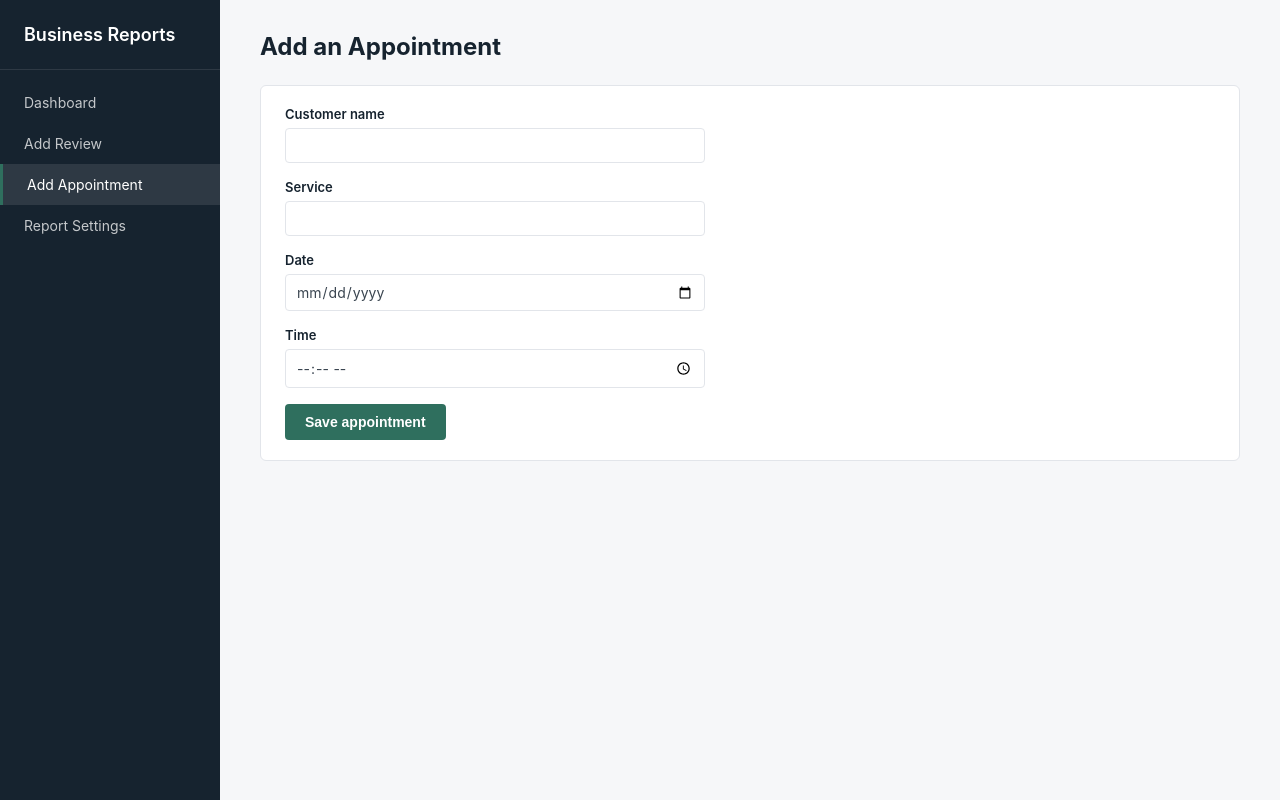
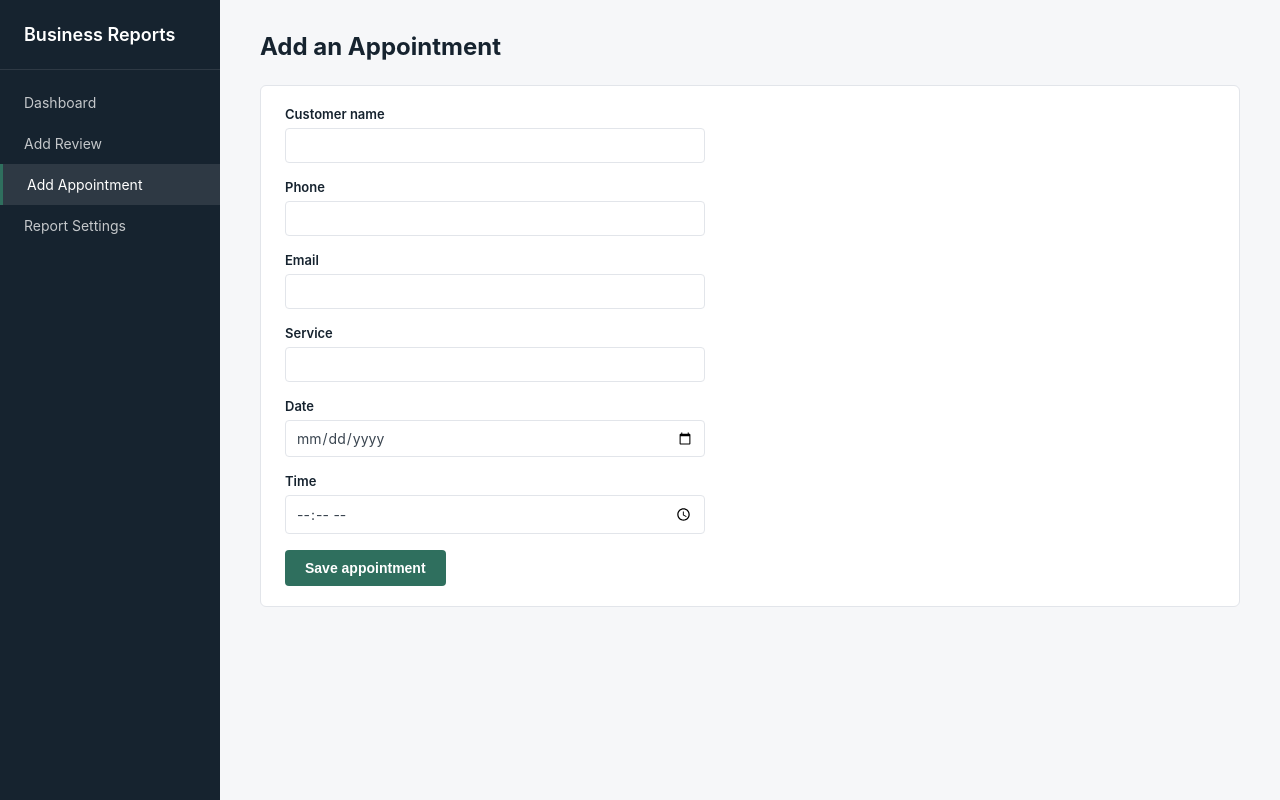
Before and after one commit to Carter-Black/leadsandreviewsystem, a Flask app: page /add-appointment in a window 1280 px wide. Run offline with Flask 3, Linux system fonts and the light colour scheme.

Commit message:
Phone + Email  added to appointments

```diff
--- a/app.py
+++ b/app.py
@@ -36,6 +36,8 @@ def add_appointment():
     if request.method == "POST":
         db.add_appointment(
             request.form["customer_name"],
+            request.form["phone"],
+            request.form["email"],
             request.form["service"],
             request.form["date"],
             request.form["time"],
--- a/db.py
+++ b/db.py
@@ -29,10 +29,13 @@ def init_db():
     """)
 
     # column names here match what dashboard.html / add_appointment.html expect
+    # phone and email are the lead's contact info
     cur.execute("""
         CREATE TABLE IF NOT EXISTS appointments (
             id INTEGER PRIMARY KEY AUTOINCREMENT,
             customer_name TEXT NOT NULL,
+            phone TEXT,
+            email TEXT,
             service TEXT,
             date TEXT NOT NULL,
             time TEXT,
@@ -89,13 +92,13 @@ def get_recent_reviews(days=7):
 
 # ---- Appointments (leads) ----
 
-def add_appointment(customer_name, service, date, time, notes):
+def add_appointment(customer_name, phone, email, service, date, time, notes):
     conn = get_connection()
     cur = conn.cursor()
     cur.execute("""
-        INSERT INTO appointments (customer_name, service, date, time, notes, created_at)
-        VALUES (?, ?, ?, ?, ?, ?)
-    """, (customer_name, service, date, time, notes, datetime.now().isoformat()))
+        INSERT INTO appointments (customer_name, phone, email, service, date, time, notes, created_at)
+        VALUES (?, ?, ?, ?, ?, ?, ?, ?)
+    """, (customer_name, phone, email, service, date, time, notes, datetime.now().isoformat()))
     conn.commit()
     conn.close()
 
--- a/templates/add_appointment.html
+++ b/templates/add_appointment.html
@@ -12,6 +12,18 @@
       <div class="form-field">
         <label for="customer_name">Customer name</label>
         <input type="text" id="customer_name" name="customer_name" required>
+      </div>
+
+      <div class="form-field">
+        <label for="phone">Phone</label>
+        <!-- type="tel" brings up the number pad on phones -->
+        <input type="tel" id="phone" name="phone" required>
+      </div>
+
+      <div class="form-field">
+        <label for="email">Email</label>
+        <!-- type="email" gives us basic format checking for free -->
+        <input type="email" id="email" name="email" required>
       </div>
 
       <div class="form-field">
--- a/templates/dashboard.html
+++ b/templates/dashboard.html
@@ -50,6 +50,8 @@
         <thead>
           <tr>
             <th>Customer</th>
+            <th>Phone</th>
+            <th>Email</th>
             <th>Service</th>
             <th>Date</th>
             <th>Time</th>
@@ -59,6 +61,8 @@
           {% for appt in appointments %}
             <tr>
               <td>{{ appt.customer_name }}</td>
+              <td>{{ appt.phone }}</td>
+              <td>{{ appt.email }}</td>
               <td>{{ appt.service }}</td>
               <td>{{ appt.date }}</td>
               <td>{{ appt.time }}</td>
--- a/test_db.py
+++ b/test_db.py
@@ -24,10 +24,13 @@ assert len(db.get_recent_reviews(days=7)) == 1
 
 # appointments
 appt_date = (datetime.now().date() + timedelta(days=2)).isoformat()
-db.add_appointment("John Smith", "Haircut", appt_date, "4:00", "Wants a quote")
+db.add_appointment("John Smith", "949-555-1234", "john@example.com",
+                    "Haircut", appt_date, "4:00", "Wants a quote")
 todays = db.get_appointments_for_date(appt_date)
 assert len(todays) == 1
 assert todays[0]["customer_name"] == "John Smith"
+assert todays[0]["phone"] == "949-555-1234"
+assert todays[0]["email"] == "john@example.com"
 assert todays[0]["service"] == "Haircut"
 
 week = db.get_appointments_this_week()
```
Also changed, not shown: data/app.db (deleted), data/test.db.
